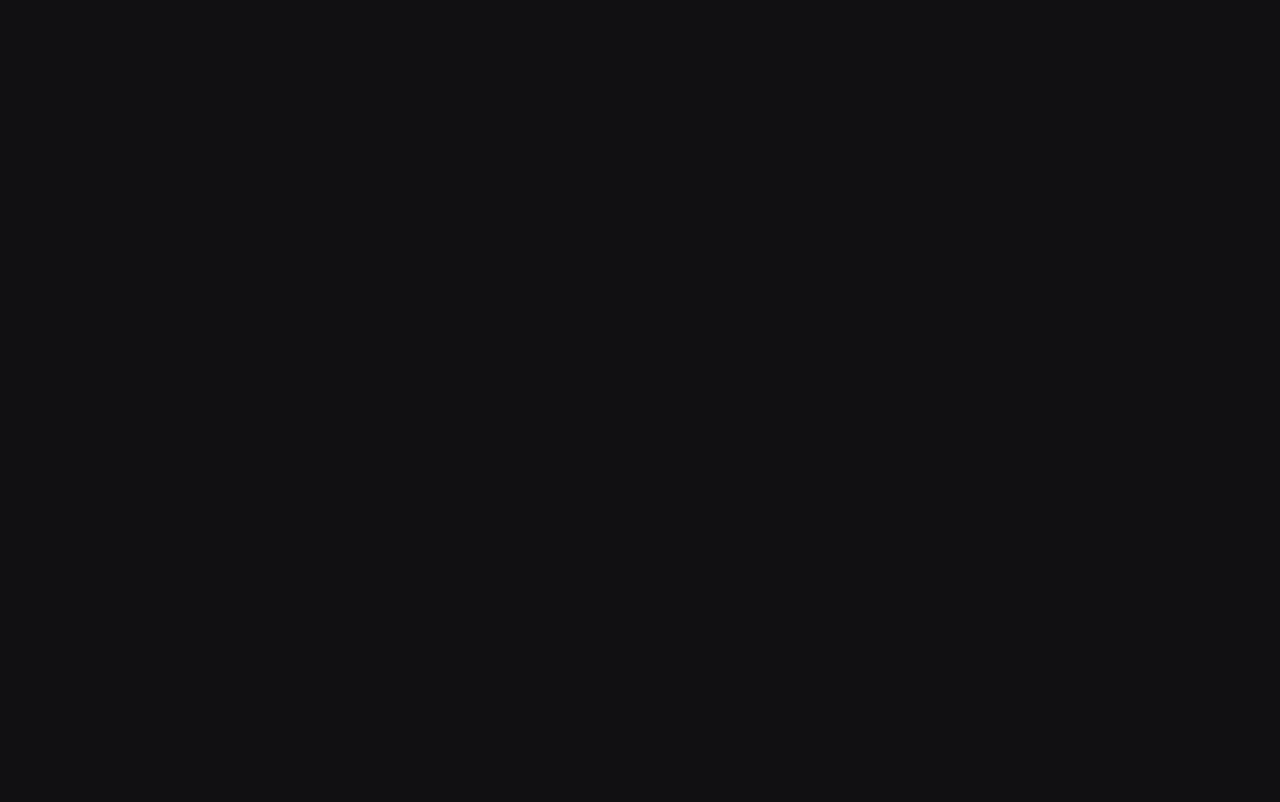
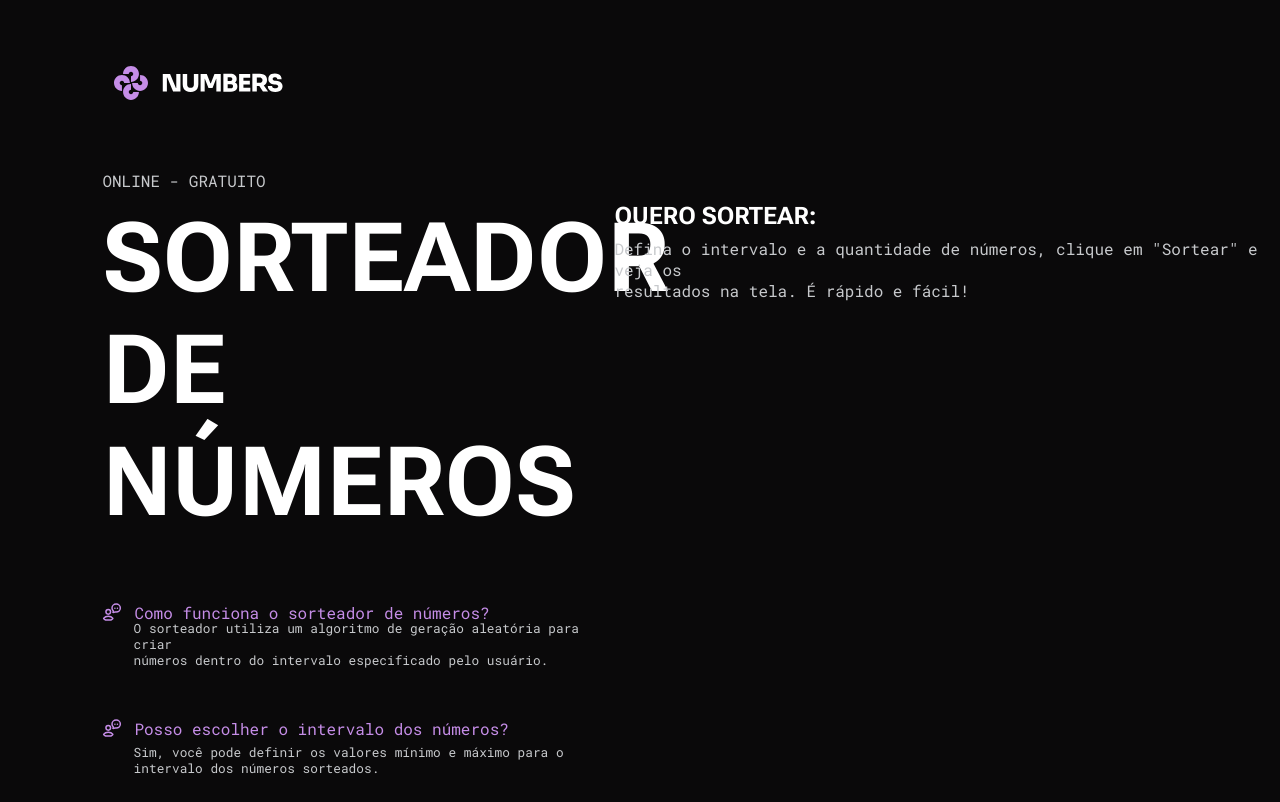
Before and after one commit to Szarblewski14/projetoCurso, a plain HTML site: page index.html in a window 1280 px wide. Drawn offline with Linux system fonts and the light colour scheme.

Commit message:
html e css finalizando

```diff
--- a/index.html
+++ b/index.html
@@ -21,6 +21,53 @@
 
 <body>
 
+    <img src="./img/logo.svg" alt="">
+
+    <div id="teste">
+
+
+        <div id="container">
+
+            <p class="on-gratuit">ONLINE - GRATUITO</p>
+            <h1>SORTEADOR <br> DE NÚMEROS</h1>
+
+            <div class="text">
+
+                <img src="./img/Frame.svg">
+                <span>Como funciona o sorteador de números?</span>
+                <p>O sorteador utiliza um algoritmo de geração aleatória para criar <br>
+                     números dentro do intervalo especificado pelo usuário.
+                </p>
+            </div>
+
+            <div class="text">
+
+                <img src="./img/Frame.svg">
+                <span>Posso escolher o intervalo dos números?</span>
+                <p>Sim, você pode definir os valores mínimo e máximo para o <br>
+                     intervalo dos números sorteados.
+                </p>
+            </div>
+        </div>
+
+        <aside id="aside1">
+            <div class="sorteio">
+
+                <h3>QUERO SORTEAR:</h3>
+                <p>Defina o intervalo e a quantidade de números, clique em "Sortear" e veja os <br> resultados na tela. É rápido e fácil!</p>
+            </div>
+        </aside>
+
+    </div>
+
+
+
+
+
+
+
+
+
 
     <script src="script.js"></script>
 </body>
--- a/styles/global.css
+++ b/styles/global.css
@@ -30,7 +30,7 @@
 }
 
 body{
-    background-color: #111012;
+    background-color: #0a090a;
     font-family: "Roboto Mono", monospace;
     color: var(--content-secondary);
 }
@@ -38,7 +38,7 @@ body{
 h1, h2, h3 {
     font-family: "Roboto Flex", sans-serif;
     color: var(--content-primary);
-    font-weight: 800;
+    font-weight: 700;
     font-size: 3rem;
 }
 
--- a/styles/index.css
+++ b/styles/index.css
@@ -1 +1,2 @@
 @import url(global.css);
+@import url(styles.css);
--- /dev/null
+++ b/styles/styles.css
@@ -0,0 +1,107 @@
+img {
+    padding: 4rem 7rem;
+}
+
+#teste {
+    display: flex;
+}
+
+#container {
+    max-width: 40%;
+    margin: auto;
+    margin-left: 8%;
+
+    h1{
+        margin-top: .7rem;
+        font-size: 6rem;
+    }
+
+    .text {
+        display: flex;
+        align-items: center;
+        margin-left: -7rem;
+        margin-bottom: -2rem;
+
+
+        img{
+            position: relative;
+        }
+
+        span{
+            position: absolute;
+            margin-left: 9rem;
+            font-size: 1rem;
+
+        }
+
+        p{
+            margin-top: 4rem;
+            margin-left: -6.3rem;
+            font-size: .8rem;
+        }
+    }
+}
+
+#aside1 {
+    display: flex;
+
+    margin: auto;
+    margin-top: 2rem;
+    max-width: 55%;
+    margin-left: ;
+
+    h3{
+        font-size: 1.5rem;
+    }
+}
+
+.sorteio {
+    display: flex;
+    flex-direction: column;
+
+    p{
+        margin-top: .5rem;
+        font-size: 1rem;
+    }
+}
+
+
+
+@media(max-width: 620px){
+    #aside1{
+        display: none;
+    }
+
+
+    img{
+        display: flex;
+        margin: auto;
+    }
+
+
+    #container{
+        h1{
+            display: flex;
+            margin-top: 2rem;
+            font-size: 3rem;
+            position: absolute;
+        }
+
+        p{
+            position: absolute;
+        }
+    }
+
+    .text{
+        span{
+            display: none;
+        }
+        img{
+            display: none;
+        }
+        p {
+            display: none;
+        }
+    }
+
+}
```
Also changed, not shown: img/Frame.svg (added), img/icone.svg (deleted).
